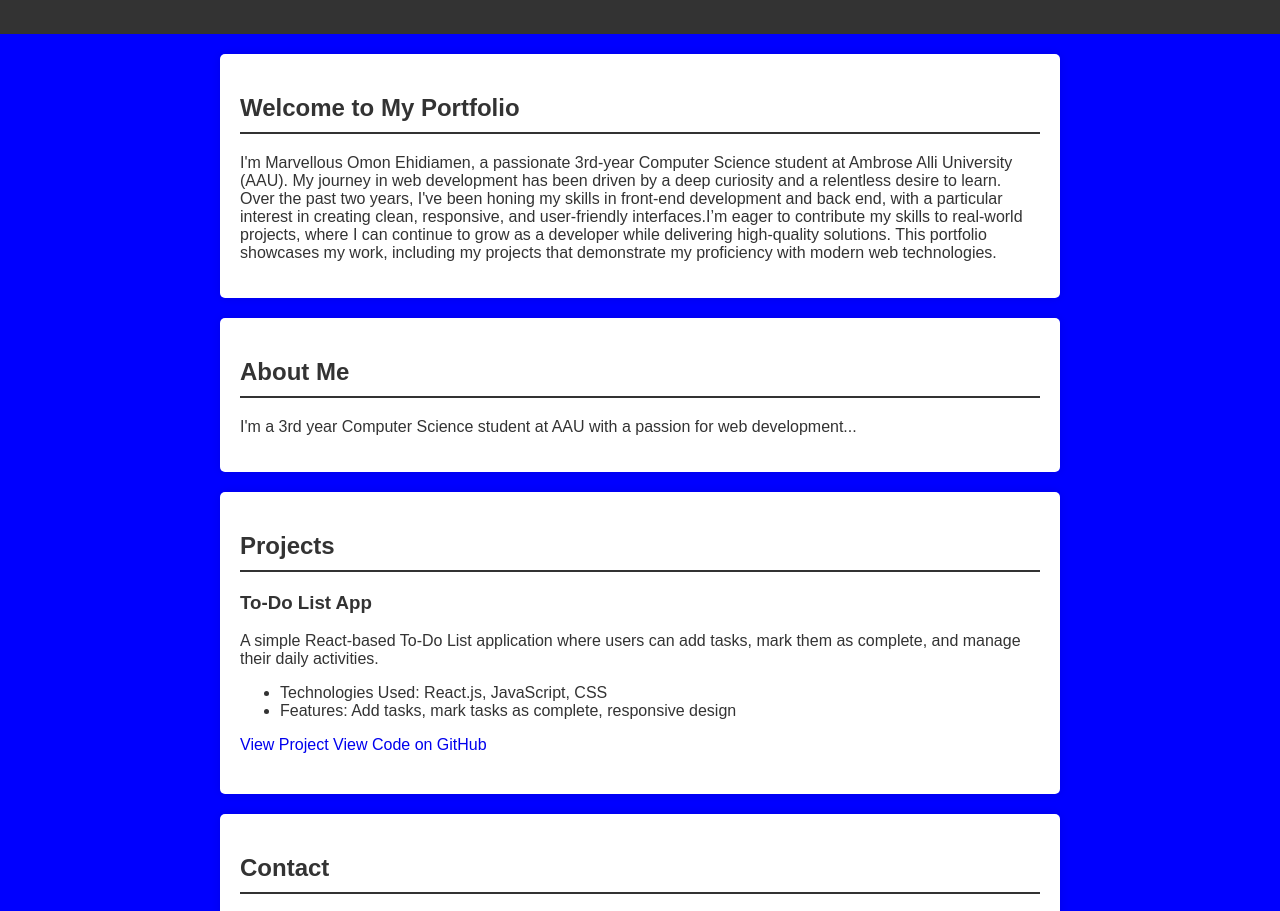
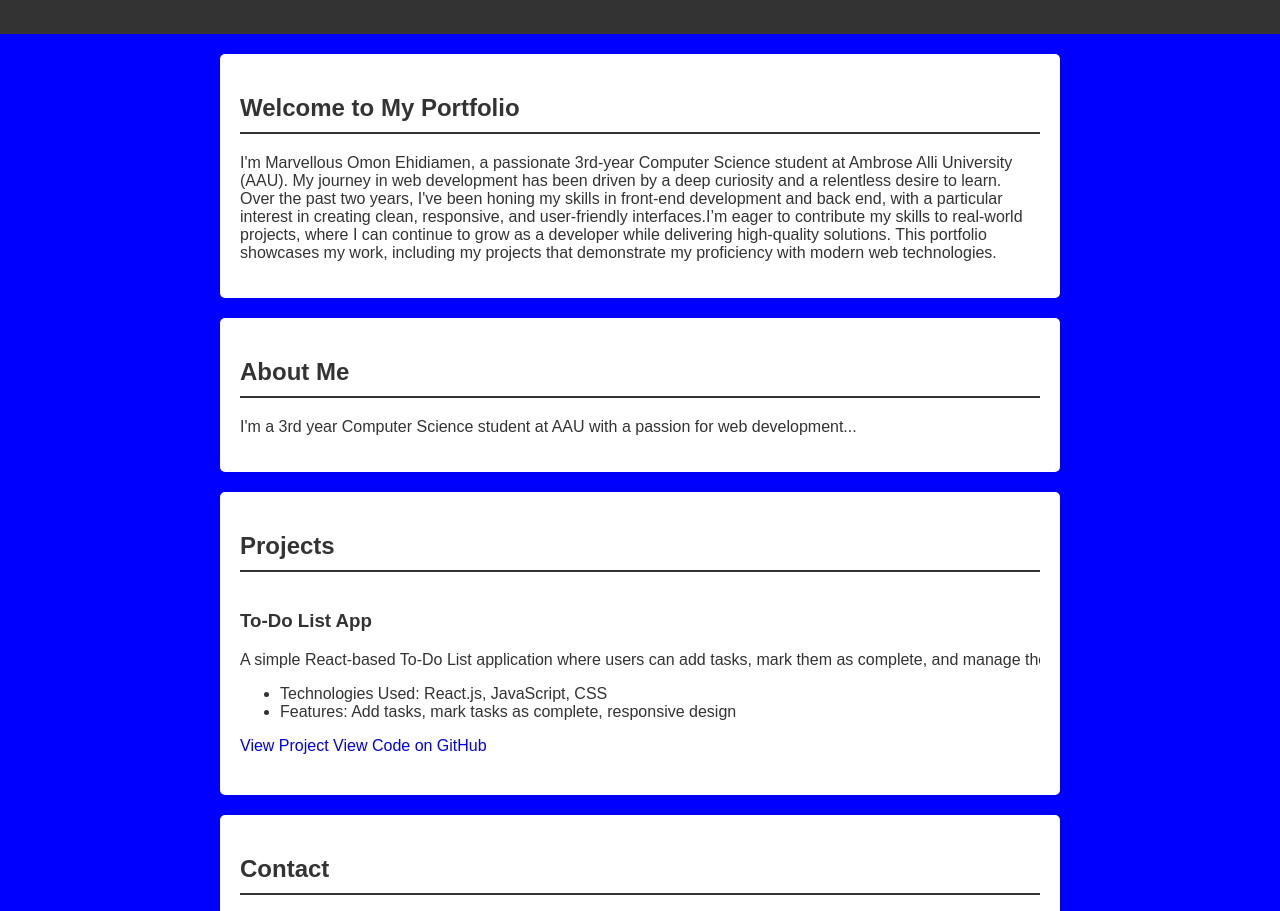
Before and after one commit to Masksm/Portfolio, a plain HTML site: page index.html in a window 1280 px wide. Shown: the part 120-1031 px from the top of the page. Drawn offline with Linux system fonts and the light colour scheme.

Commit message:
Update style.css

```diff
--- a/style.css
+++ b/style.css
@@ -45,6 +45,8 @@ h2 {
 
 .project {
   margin-bottom: 20px;
+  white-space: nowrap;
+  overflow-x: auto;
 }
 
 .project a{
```
